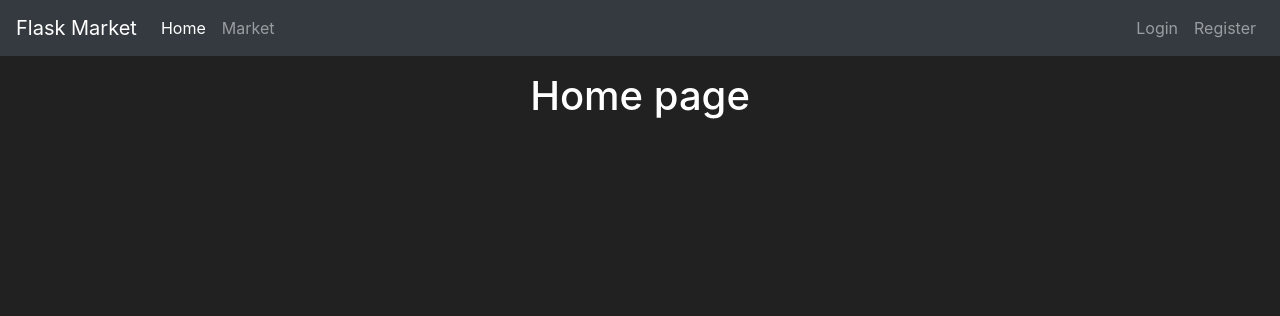
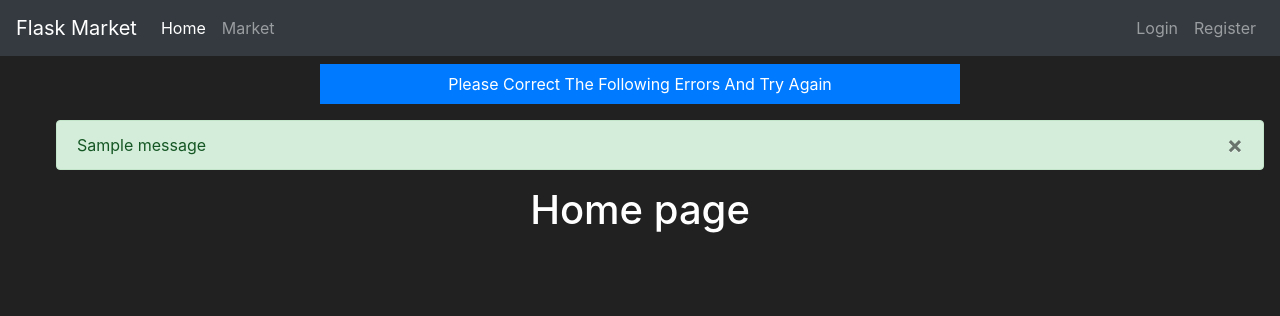
Before and after one commit to hocine-dev/flask-market, a Flask app: page / in a window 1280 px wide. Shown: the top 316 px of the page. Run offline with Flask 3, Linux system fonts and the light colour scheme; one stand-in notice (Sample message) is shown; some libraries are stand-ins or nearby versions.

Commit message:
register form validation

```diff
--- a/market/routes.py
+++ b/market/routes.py
@@ -1,5 +1,5 @@
 from market import app,db
-from flask import render_template,redirect,url_for
+from flask import render_template,redirect,url_for,flash
 from market.models import Item,User
 from market.forms import RegisterForm
 @app.route('/')
@@ -16,14 +16,20 @@ def Market():
 @app.route('/login')
 def Login():
     return render_template('index.html')
-@app.route('/register',methods=['GET', 'POST'])
+@app.route('/register', methods=['GET', 'POST'])
 def Register():
     form = RegisterForm()
     if form.validate_on_submit():
-        user = User(username = form.username.data,
+        user = User(username=form.username.data,
                     email=form.email.data,
                     password_hash=form.password1.data)
         db.session.add(user)
         db.session.commit()
         return redirect(url_for('Market'))
+
+    if form.errors:
+        for err_msgs in form.errors.values():
+            for err_msg in err_msgs:
+                flash(f'{err_msg}', 'danger')
+
     return render_template('register.html', form=form)
--- a/market/templates/base.html
+++ b/market/templates/base.html
@@ -1,17 +1,20 @@
 <!doctype html>
 <html lang="en">
+
 <head>
   <!-- Required meta tags -->
   <meta charset="utf-8">
   <meta name="viewport" content="width=device-width, initial-scale=1, shrink-to-fit=no">
   <!-- Bootstrap CSS -->
-      <link rel="stylesheet" href="https://cdn.jsdelivr.net/npm/bootstrap@4.5.3/dist/css/bootstrap.min.css" integrity="sha384-TX8t27EcRE3e/ihU7zmQxVncDAy5uIKz4rEkgIXeMed4M0jlfIDPvg6uqKI2xXr2" crossorigin="anonymous">
+  <link rel="stylesheet" href="https://cdn.jsdelivr.net/npm/bootstrap@4.5.3/dist/css/bootstrap.min.css"
+    integrity="sha384-TX8t27EcRE3e/ihU7zmQxVncDAy5uIKz4rEkgIXeMed4M0jlfIDPvg6uqKI2xXr2" crossorigin="anonymous">
   <title>
     {% block title %}
 
     {% endblock %}
   </title>
 </head>
+
 <body>
   <nav class="navbar navbar-expand-md navbar-dark bg-dark">
     <a class="navbar-brand" href="{{url_for('Home')}}">Flask Market</a>
@@ -37,6 +40,30 @@
       </ul>
     </div>
   </nav>
+
+  {% with messages = get_flashed_messages(with_categories=true) %}
+  {% if messages %}
+  <div class="d-flex justify-content-center w-100 my-2">
+    <span class="bg-primary text-white w-50 fs-4 py-2 text-center">
+        Please Correct The Following Errors And Try Again
+    </span>
+</div>
+
+  <ul>
+    {% for category, message in messages %}
+    <div class="alert alert-{{category}} m-3">
+      <button class="m1-2 mb-1 close" type="button" data-dismiss="alert" area-label="Close">
+        <span aria-hidden="true">&times;</span>
+
+      </button>
+      {{message}}
+    </div>
+    {% endfor %}
+  </ul>
+  {% endif %}
+  {% endwith %}
+
+
   {% block content %}
 
   {% endblock %}
@@ -47,9 +74,15 @@
   <!-- Optional JavaScript -->
   <!-- jQuery first, then Popper.js, then Bootstrap JS -->
   <script src='https://kit.fontawesome.com/a076d05399.js'></script>
-      <script src="https://code.jquery.com/jquery-3.5.1.slim.min.js" integrity="sha384-DfXdz2htPH0lsSSs5nCTpuj/zy4C+OGpamoFVy38MVBnE+IbbVYUew+OrCXaRkfj" crossorigin="anonymous"></script>
-      <script src="https://cdn.jsdelivr.net/npm/popper.js@1.16.1/dist/umd/popper.min.js" integrity="sha384-9/reFTGAW83EW2RDu2S0VKaIzap3H66lZH81PoYlFhbGU+6BZp6G7niu735Sk7lN" crossorigin="anonymous"></script>
-      <script src="https://stackpath.bootstrapcdn.com/bootstrap/4.5.2/js/bootstrap.min.js" integrity="sha384-B4gt1jrGC7Jh4AgTPSdUtOBvfO8shuf57BaghqFfPlYxofvL8/KUEfYiJOMMV+rV" crossorigin="anonymous"></script>
+  <script src="https://code.jquery.com/jquery-3.5.1.slim.min.js"
+    integrity="sha384-DfXdz2htPH0lsSSs5nCTpuj/zy4C+OGpamoFVy38MVBnE+IbbVYUew+OrCXaRkfj"
+    crossorigin="anonymous"></script>
+  <script src="https://cdn.jsdelivr.net/npm/popper.js@1.16.1/dist/umd/popper.min.js"
+    integrity="sha384-9/reFTGAW83EW2RDu2S0VKaIzap3H66lZH81PoYlFhbGU+6BZp6G7niu735Sk7lN"
+    crossorigin="anonymous"></script>
+  <script src="https://stackpath.bootstrapcdn.com/bootstrap/4.5.2/js/bootstrap.min.js"
+    integrity="sha384-B4gt1jrGC7Jh4AgTPSdUtOBvfO8shuf57BaghqFfPlYxofvL8/KUEfYiJOMMV+rV"
+    crossorigin="anonymous"></script>
 </body>
 <style>
   body {
@@ -57,4 +90,5 @@
     color: white
   }
 </style>
+
 </html>
```
Also changed, not shown: market/forms.py (+5 -4 lines), instance/market.db. Lines whose indentation alone changed are shown as unchanged.
